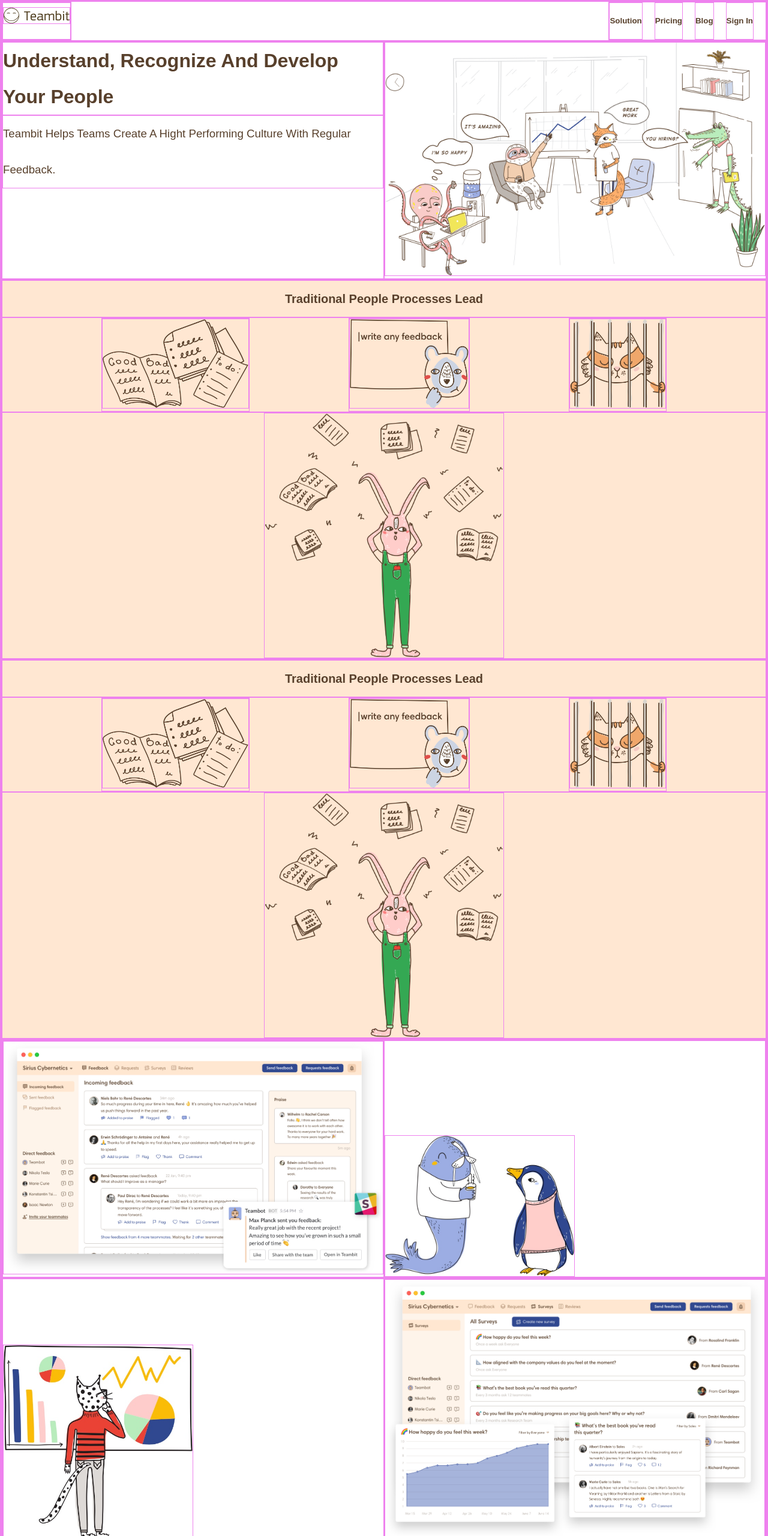
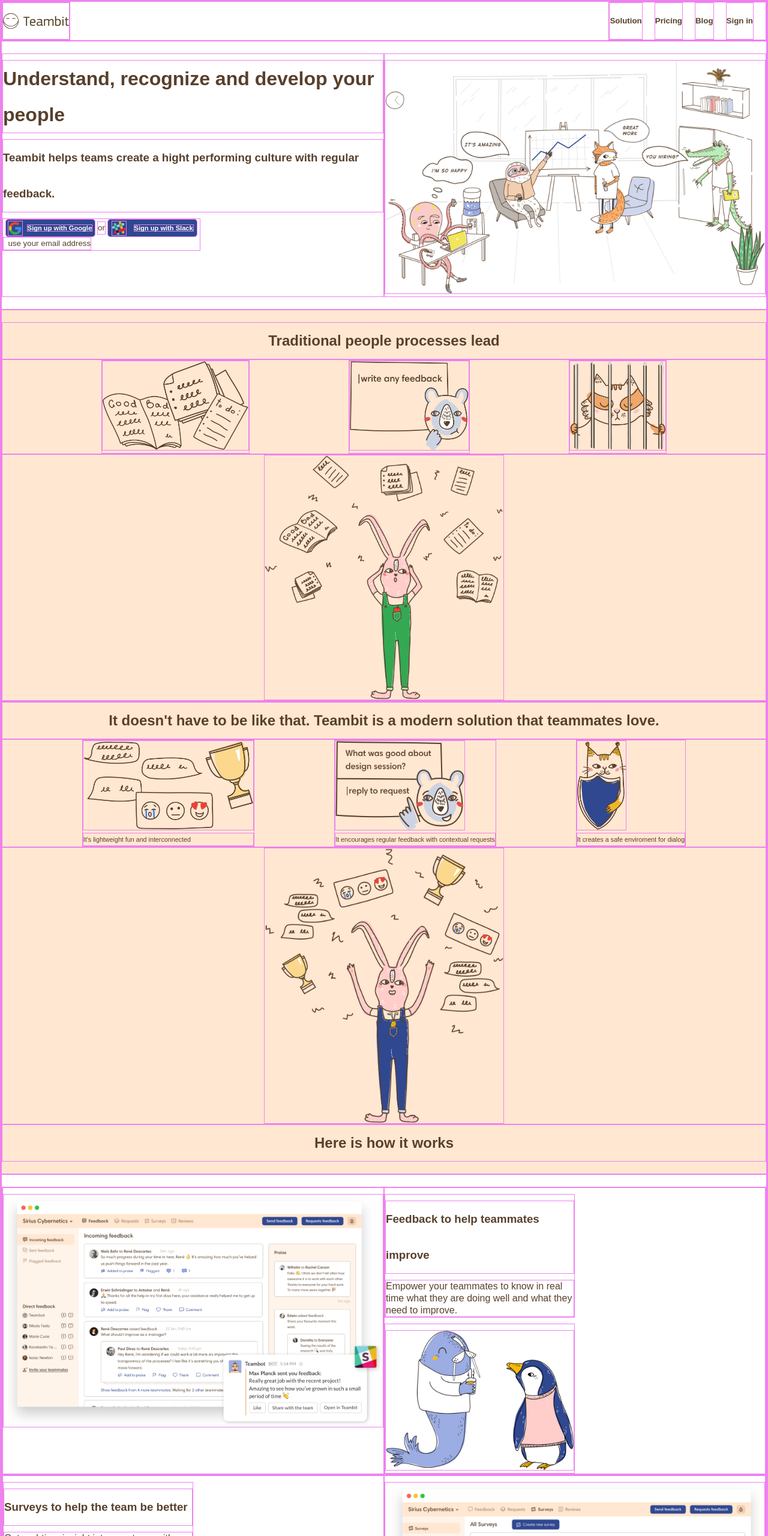
Before and after one commit to F3licia/node-sass-teambit, a website: page index.html in a window 1280 px wide. Shown: the top 2560 px of the page at 60% size. Drawn offline with Linux system fonts and the light colour scheme.

Commit message:
testi e progressi layout

```diff
--- a/index.html
+++ b/index.html
@@ -10,15 +10,15 @@
 <body>
 
     <div class="menu">
-        <ul>
-            <li><img src="imgs/logo.svg" alt=""></li>
-        </ul>
+        <div class="logo-container">
+            <img src="imgs/logo.svg" alt="">
+        </div>
 
         <ul class="menu">
-            <li>solution</li>
-            <li>pricing</li>
-            <li>blog</li>
-            <li>sign in</li>
+            <li>Solution</li>
+            <li>Pricing</li>
+            <li>Blog</li>
+            <li>Sign in</li>
         </ul>
 
     </div>
@@ -27,13 +27,25 @@
         <div class="block50">
             <h1>Understand, recognize and develop your people</h1>
             <h3>Teambit helps teams create a hight performing culture with regular feedback.</h3>
+         <div class="buttons-block">
+            <div class="button">
+                <img src="imgs/google-logo.svg" alt="">
+                <div>Sign up with Google</div>
+            </div>
+            <p>or</p>
+            <div class="button">
+                <img src="imgs/slack-logo.svg" alt="">
+                <div>Sign up with Slack</div>
+            </div>
+            <p>&nbsp use your email address</p>
         </div>
+    </div>
         <div class="block50">
             <img src="imgs/illustration-main.jpg" alt="">
         </div>
     </div>
     <div class="main-block">
-        <h3 class="block100">Traditional people processes lead</h3>
+        <h2 class="block100">Traditional people processes lead</h2>
         <div class="flex trioimgsBlock">
             <div class="block33"><img src="imgs/hardcore.png" alt=""></div>
             <div class="block33"><img src="imgs/nofeedback.png" alt=""></div>
@@ -41,13 +53,25 @@
         </div>
         <div class="block100"><img src="imgs/before.png" alt=""></div>
         <hr>
-        <h3 class="block100">Traditional people processes lead</h3>
+        <h2 class="block100">It doesn't have to be like that. Teambit is a modern solution that teammates love.</h2>
         <div class=" trioimgsBlock">
-            <div class="block33"><img src="imgs/hardcore.png" alt=""></div>
-            <div class="block33"><img src="imgs/nofeedback.png" alt=""></div>
-            <div class="block33"><img src="imgs/notsafe.png" alt=""></div>
+            <div class="block33">
+                <img src="imgs/lightweight.png" alt="">
+                <h6>It's lightweight fun and interconnected</h6>
+            </div>
+            <div class="block33">
+                <img src="imgs/feedbacksuggestions.png" alt="">
+                <h6>It encourages regular feedback with contextual requests</h6>
+            </div>
+            <div class="block33">
+                <img src="imgs/safe.png" alt="">
+                <h6>It creates a safe enviroment for dialog</h6>
+            </div>
         </div>
-        <div class="block100"><img src="imgs/before.png" alt=""></div>
+        <div class="block100">
+            <img src="imgs/after.png" alt="">
+        </div>
+        <h2 class="block100">Here is how it works</h2>
     </div >
 
     <div class="main-block">
@@ -57,13 +81,31 @@
                 <img src="imgs/employee-feedback.jpg" alt="">
             </div>
             <div class="block50">
-                <img class="block50 small" src="imgs/communication.jpg" alt="">
+                <div class="block50">
+                    <h3>Feedback to help teammates improve</h3>
+                    <h4>
+                        Empower your teammates to know in real time
+                        what they are doing well and what they need to improve.
+                    </h4>
+                </div>
+                <div class="block50 small">
+                  <img src="imgs/communication.jpg" alt="">
+                </div>
             </div>
         </div>
 <!--riga-->
         <div class="flex">
             <div class="block50">
-               <img class="block50 small" src="imgs/insights.jpg" alt="">
+                <div class="block50">
+                    <h3>Surveys to help the team be better</h3>
+                    <h4>
+                        Get real-time insight into ypur team with
+                        research-backed, lightweight and regular survey.
+                    </h4>
+                </div>
+                <div class="block50 small">
+                  <img src="imgs/insights.jpg" alt="">
+                </div>
             </div>
             <div class="block50">
                 <img src="imgs/employee-survey.jpg" alt="">
@@ -75,13 +117,30 @@
                <img src="imgs/performance-review.jpg" alt="">
             </div>
             <div class="block50">
-                <img class="block50 small" src="imgs/review.jpg" alt="">
+                <div class="block50">
+                     <h3>Reviews to help teammates get a fair evalutation</h3>
+                     <h4>
+                         Make better compensation and promotion decision with
+                         objective and quick performance reviews.
+                     </h4>
+                </div>
+                <div class="block50 small">
+                  <img src="imgs/review.jpg" alt="">
+                </div>
             </div>
         </div>
 <!--riga-->
         <div class="flex">
             <div class="block50">
-               <img class="block50 small" src="imgs/recognition.jpg" alt="">
+                <div class="block50">
+                    <h3>Praise to help teammates feel  valued</h3>
+                    <h4>Make it a habit to recognizr and prise people who
+                        do great work.
+                    </h4>
+                </div>
+                <div class="block50 small">
+                  <img src="imgs/recognition.jpg" alt="">
+                </div>
             </div>
             <div class="block50">
                 <img src="imgs/employee-survey.jpg" alt="">
@@ -89,15 +148,39 @@
         </div>
     </div>
     <div class="main-block">
-        <h3 class="block100">Traditional people processes lead</h3>
+        <h1 class="block100">See Teambit for yourself.<br>Get started in seconds</h1>
         <div class="block100">
-            <p class="text-box">Lorem, ipsum dolor sit amet consectetur adipisicing elit. Natus,
-                deleniti. Eius tempora placeat praesentium dolores laborum ad nihil?
-                Accusantium laudantium, soluta quos esse provident corrupti corporis
-                nulla atque tempore doloribus.</p>
+            <div class="text-box flex"><p>We are experiencing what Gallup calls 'an employee engagement crisis'. Just one-third of
+                people at work are engaged. To improve performance and engagement companies rely on the same principles as
+                industrial-age factories. But all those annual performance reviews and hundred-question surveys don't work anymore.
+                People want regular feedback. Leaders who don't embrace this change end up with misaligned, disengaged and dwindling team.
+                We designed Teambit to change that. It empowers teams to make feedback a daily habit. Everybody knows what they are doing
+                well and what they need to improve, leading to better performing, engaged and happier teams.
+                We are on a mission to make worklife exciting. Come join us.</p><br>
+
+                <img src="imgs/alex.png" alt="">
+                <img src="imgs/bohdan.png" alt="">
+                <div class="flex">
+                    <p>Alex & Bohdan<br>
+                    Co-Founder at Teambit</p>
+                </div>
+            </div>
         </div>
+        <div class="block100">
+            <div class="buttons-block">
+                <div class="button">
+                    <img src="imgs/google-logo.svg" alt="">
+                    <div>Sign up with Google</div>
+                </div>
+                <p>or</p>
+                <div class="button">
+                    <img src="imgs/slack-logo.svg" alt="">
+                    <div>Sign up with Slack</div>
+                </div>
+                <div class="block100"> <p>use your email address</p></div>
 
-
+            </div>
+        </div>
     </div>
     <div class="main-block"></div>
 
--- a/src/app.scss
+++ b/src/app.scss
@@ -1,19 +1,23 @@
 $font_family: 'arial';
 $primary-color: #fff;
 $secondary-color: #ffe7d2;
+$blue-color: #2e4790;
 $text-color:#58402c;
-$line-height: 60px;
+$line-height-main: 60px;
+$line-height-sub: 20px;
 $titleweigth: bolder;
 $subtitleweight: lighter;
 
 @mixin block-style {
+    padding-top: 20px;
+    padding-bottom: 20px;
     width: 100%;
-    min-height: 200px;
 }
 
 @mixin block-flex {
     display: flex;
-    flex: wrap;
+    flex-wrap: wrap;
+
 }
 
 @mixin horizontal-block {
@@ -25,7 +29,6 @@
 @mixin middle-title{
     font-weight: bold;
     text-align: center;
-    font-size: 20px;
     width: 100%;
     margin-left: auto;
     margin-right: auto;
@@ -33,8 +36,6 @@
 
 @mixin textStyle{
     color: $text-color;
-    line-height: $line-height;
-    text-transform: capitalize;
 }
 
 /*-----------------------------*/
@@ -51,13 +52,16 @@
     width: 100%;
 }
 
-h1, h2, h3, h4, h5, h6, p, li {
-   @include textStyle()
+h1, h2, h3, li{
+   @include textStyle;
+   font-weight: $titleweigth;
+   line-height: $line-height-main
 }
-
-h1{font-weight: $titleweigth}
-h3{font-weight: $subtitleweight}
-
+h4, h5, h6, p {
+    @include textStyle;
+    font-weight: $subtitleweight;
+    line-height: $line-height-sub
+ }
 
 .main-block{
     @include block-style;
@@ -73,12 +77,18 @@
     @include horizontal-block;
     & >li {
         margin-right: 20px;
-        font-weight: 600;}
+       }
          & >li {
              font-size: smaller;
         margin-right: 20px;
         font-weight: 600;}
 }
+
+.logo-container{
+    display: flex;
+    justify-content: center;
+}
+
 .flex{@include block-flex}
 
 .block100{
@@ -97,11 +107,12 @@
 .block50{
     position: relative;
     width: 50%;
-    &.small {
-        position: absolute;
-        bottom: 0;
+    & >*{
+        margin-top: 10px;
     }
 }
+
+
 
 .block33{
     width: 33,3%;
@@ -119,13 +130,54 @@
 }
 .text-box{
     font-size:smaller;
+    font-weight: bold;
     padding: 30px;
     line-height: normal;
-    width: 35%;
+    width: 50%;
+    text-align: left;
     margin-left: auto;
     margin-right: auto;
     background-color: white;
-    border: 1px solid blue;
+    border: 1px solid $blue-color;
     border-radius: 20px;
+    &> img{
+        height: 40px;
+        width:auto
+    }
 
 }
+
+@mixin button{
+    @include middle-title;
+    margin-left: auto;
+    margin-right:  auto;
+    display: flex;
+    align-items: center;
+    justify-content: space-around;
+    width: 150px;
+    height: 30px;
+    border-radius: 5px;
+    background-color: $blue-color;
+    color: white;
+    font-size: smaller;
+    line-height: 10px;
+    &>img {
+        max-width: 25px;
+    }
+    & >div{
+        height: auto;
+    }
+}
+
+.button{
+    @include button;
+}
+
+.buttons-block{
+    @include block-flex;
+    text-align: center;
+    font-size: smaller;
+    width: 330px;
+    align-items: center;
+
+}
```
Also changed, not shown: dist/app.css.
